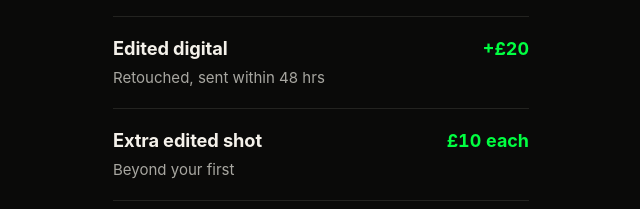
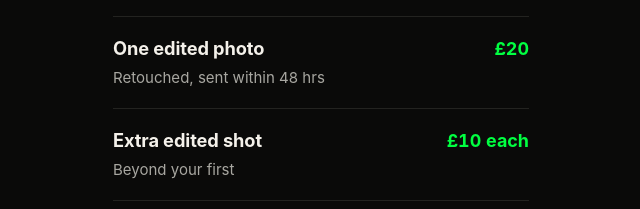
Before and after one commit to DreadPirateDuppie/gg-zip, a plain HTML site: page menu.html in a window 1280 px wide. Both pictures are taken after a click on the heading "Digital files". Shown: the part 1808-2017 px from the top of the page, 319-959 px from the left. Drawn offline with Linux system fonts and the light colour scheme.

Commit message:
Clarify edited digital as per-photo price
Co-Authored-By: Claude Opus 5 <noreply@anthropic.com>

```diff
--- a/menu.html
+++ b/menu.html
@@ -197,8 +197,8 @@
       <div class="amt">+£5</div>
     </div>
     <div class="row">
-      <div><span class="name">Edited digital</span><span class="sub">Retouched, sent within 48 hrs</span></div>
-      <div class="amt">+£20</div>
+      <div><span class="name">One edited photo</span><span class="sub">Retouched, sent within 48 hrs</span></div>
+      <div class="amt">£20</div>
     </div>
     <div class="row">
       <div><span class="name">Extra edited shot</span><span class="sub">Beyond your first</span></div>
```
